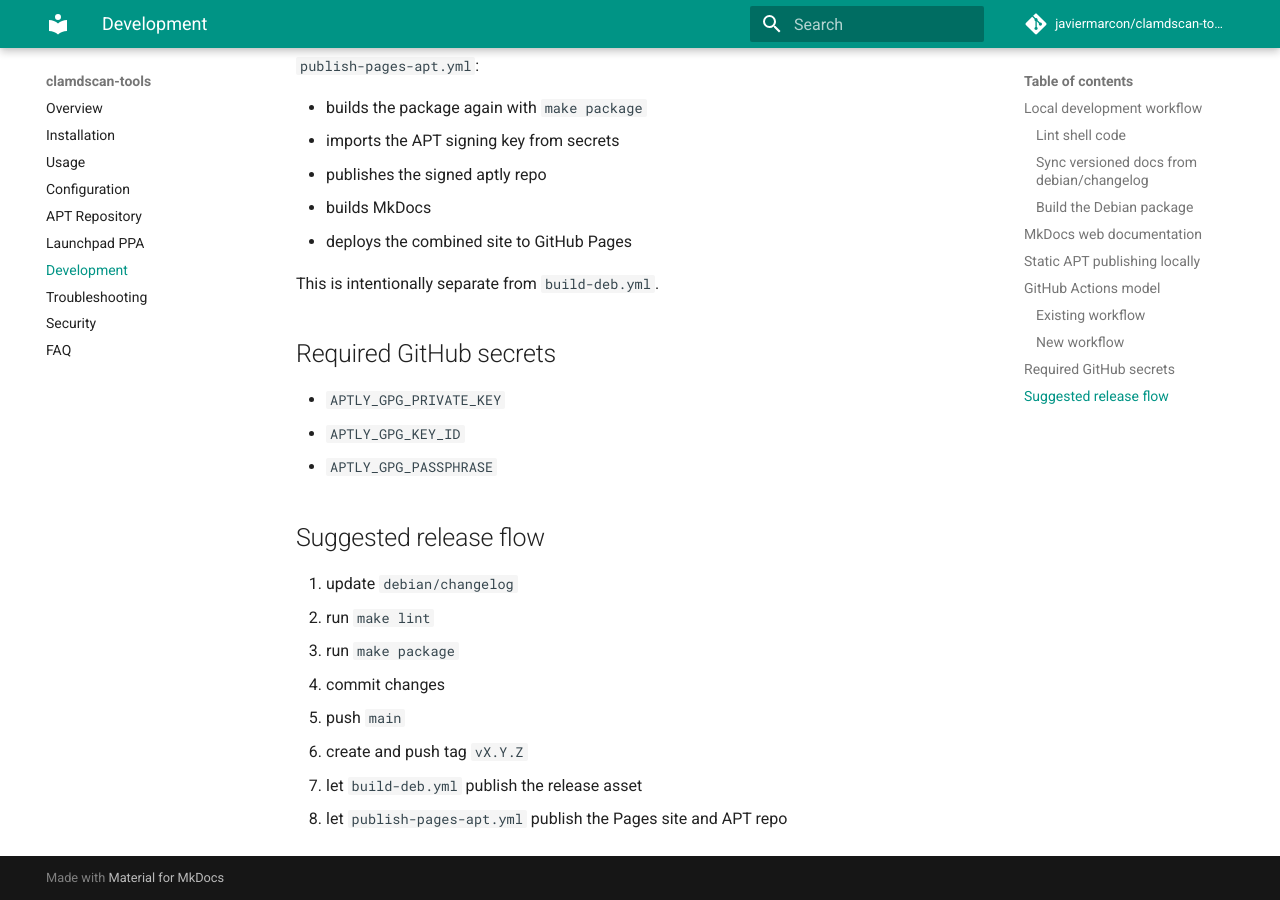
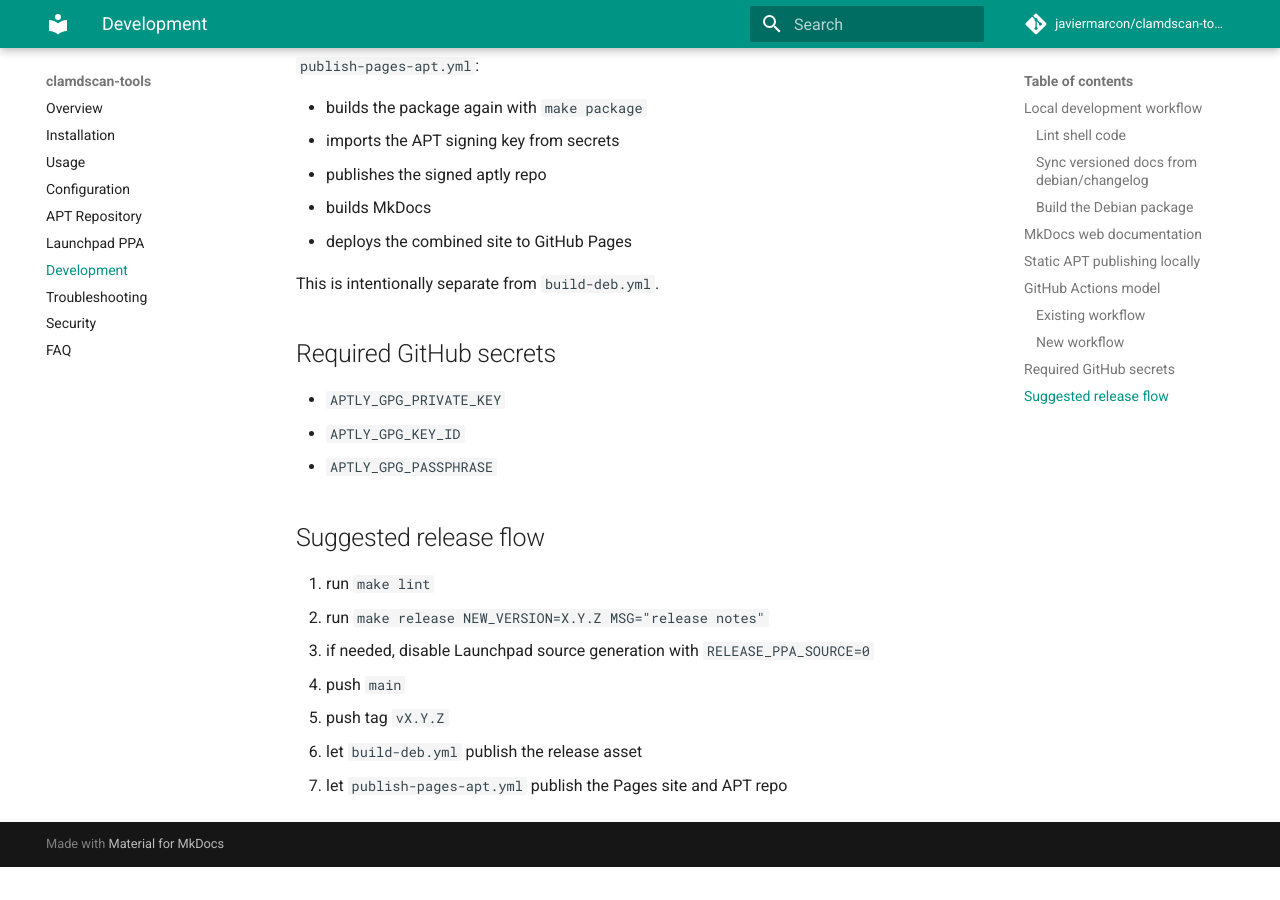
Before and after one commit to javiermarcon/clamdscan-tools, an MkDocs documentation site: the page built from docs-site/development.md, in a window 1280 px wide and 900 px high, scrolled down 2468 px. Built offline with MkDocs 1.6.1 and Material for MkDocs 9.7.7, drawn with Linux system fonts in a browser that asks for light colours; comment, search, counter and statistics services are not loaded; after the commit the page ends 3335 px from its top, so only the background shows below that.

Commit message:
feature; make release to make a whole release

```diff
--- a/docs-site/development.md
+++ b/docs-site/development.md
@@ -123,11 +123,10 @@ This is intentionally separate from `build-deb.yml`.
 
 ## Suggested release flow
 
-1. update `debian/changelog`
-2. run `make lint`
-3. run `make package`
-4. commit changes
-5. push `main`
-6. create and push tag `vX.Y.Z`
-7. let `build-deb.yml` publish the release asset
-8. let `publish-pages-apt.yml` publish the Pages site and APT repo
+1. run `make lint`
+2. run `make release NEW_VERSION=X.Y.Z MSG="release notes"`
+3. if needed, disable Launchpad source generation with `RELEASE_PPA_SOURCE=0`
+4. push `main`
+5. push tag `vX.Y.Z`
+6. let `build-deb.yml` publish the release asset
+7. let `publish-pages-apt.yml` publish the Pages site and APT repo
```
Also changed, not shown: README.md (+26 -0 lines), 4 other files.
